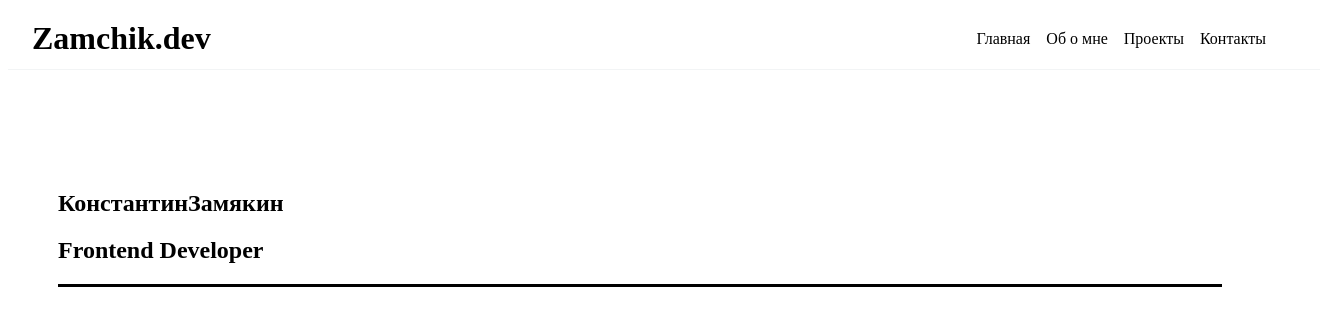
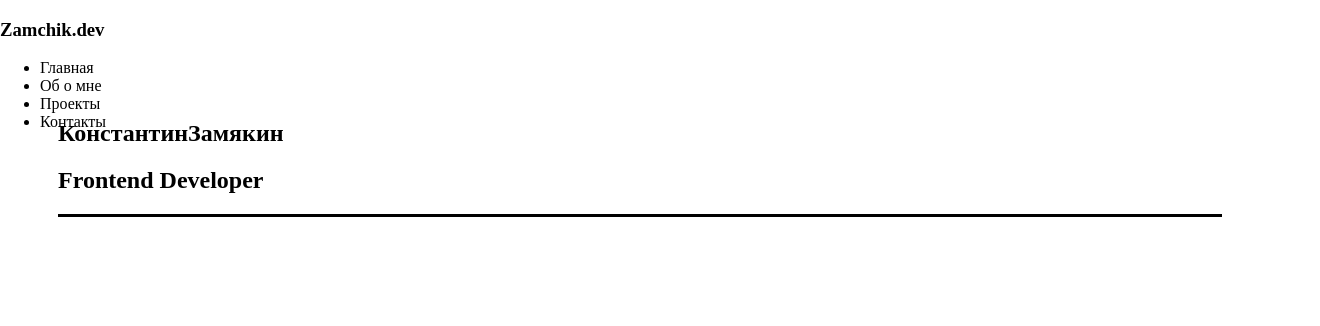
Before and after one commit to Zamchik/Web-portfolio-new, a React (Vite) app: page / in a window 1280 px wide. Shown: the top 326 px of the page, 1320 px wide, since content can reach past the window. Built offline with nearby package versions, Linux system fonts and the light colour scheme.

Commit message:
Training css

```diff
--- a/package.json
+++ b/package.json
@@ -16,13 +16,14 @@
   "devDependencies": {
     "@eslint/js": "^9.39.1",
     "@types/node": "^24.10.1",
-    "@types/react": "^19.2.7",
+    "@types/react": "^19.2.14",
     "@types/react-dom": "^19.2.3",
     "@vitejs/plugin-react": "^5.1.1",
     "eslint": "^9.39.1",
     "eslint-plugin-react-hooks": "^7.0.1",
     "eslint-plugin-react-refresh": "^0.4.24",
     "globals": "^16.5.0",
+    "sass-embedded": "^1.97.3",
     "typescript": "~5.9.3",
     "typescript-eslint": "^8.48.0",
     "vite": "^7.3.1"
--- a/src/App.css
+++ b/src/App.css
@@ -0,0 +1,4 @@
+.wrapper {
+    -webkit-box-sizing: inherit;
+    box-sizing: inherit;
+}
--- a/src/App.tsx
+++ b/src/App.tsx
@@ -4,7 +4,7 @@ import Introduction from './components/Introduction/Introduction';
 
 function App() {
     return (
-        <div>
+        <div className='wrapper'>
             <Header />
             <main>
                 <Introduction />
--- a/src/components/Header/styles.module.scss
+++ b/src/components/Header/styles.module.scss
@@ -1,57 +1,8 @@
 .header {
-  display: flex;
-  justify-content: space-between;
-  align-items: center;
+  background-color: rgba(0, 0, 0, 0);
+  position: fixed;
+  z-index: 10;
+  top: 0;
+  left: 0;
   width: 100%;
-  padding: 12px 24px;
-  background-color: #fff;
-  border-bottom: 1px solid #f2f4f5;
 }
-
-.custom_container {
-  width: 100%;
-  padding-left: 0px;
-  padding-right: 30px;
-  display: flex;
-  flex-direction: row;
-  align-items: center;
-  justify-content: space-between;
-}
-
-.nickname {
-  font-size: 32px;
-  font-weight: 700;
-  text-align: left;
-  margin: 0;
-  padding-left: 0;
-}
-
-.nav {
-  display: flex;
-  align-items: center;
-  gap: 12px;
-  padding: 8px 0;
-  margin: 0;
-  justify-content: flex-end;
-}
-
-.nav ul {
-  display: flex;
-  flex-direction: row;
-  gap: 16px;
-  align-items: center;
-  margin: 0;
-  padding: 0;
-  flex: 0 0 auto;
-  justify-content: flex-end;
-}
-
-.nav img {
-  display: flex;
-  width: 30px;
-  height: auto;
-}
-
-.nav li {
-  list-style: none;
-}
```
Also changed, not shown: 1 other file (tests, documents, lock files or other folders).
